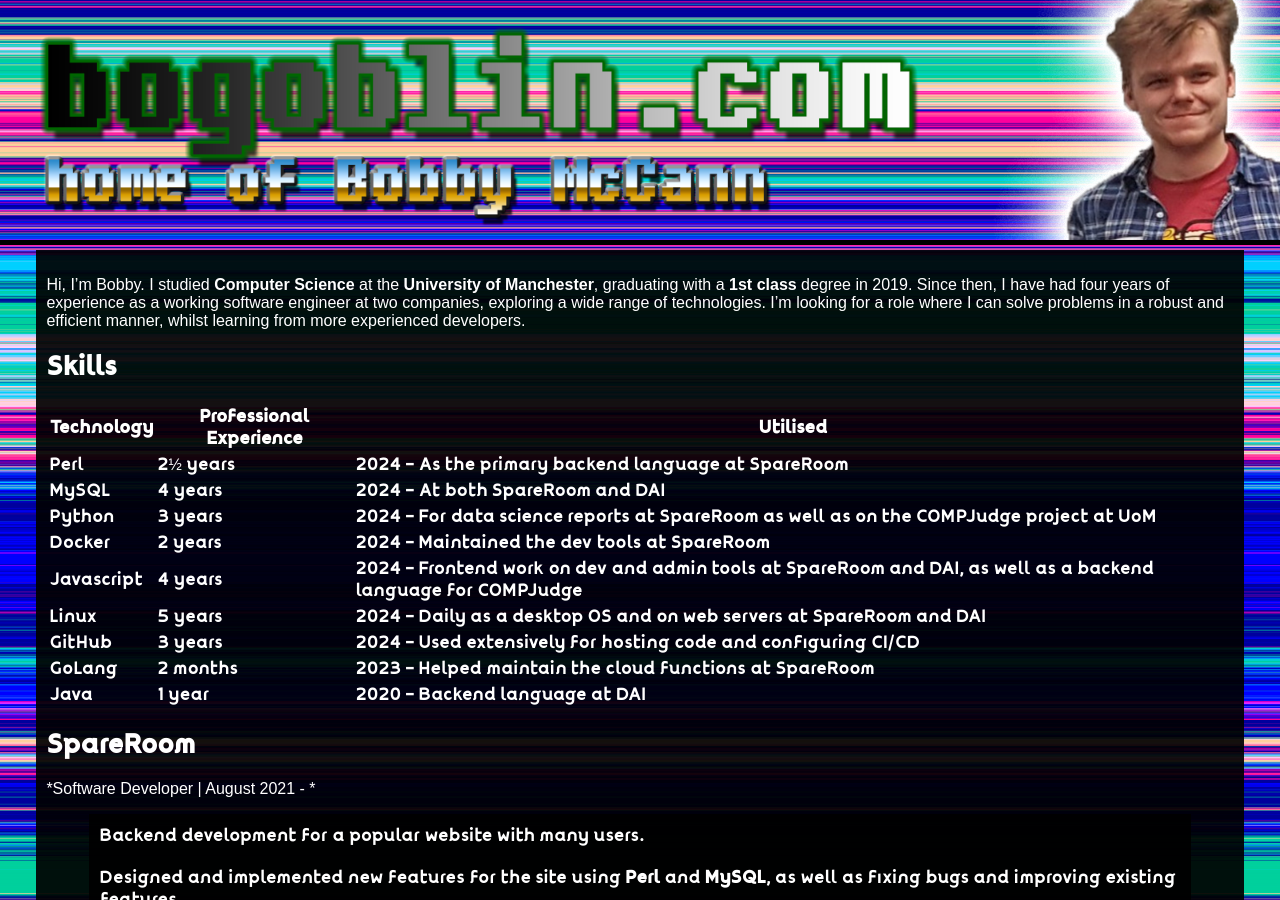
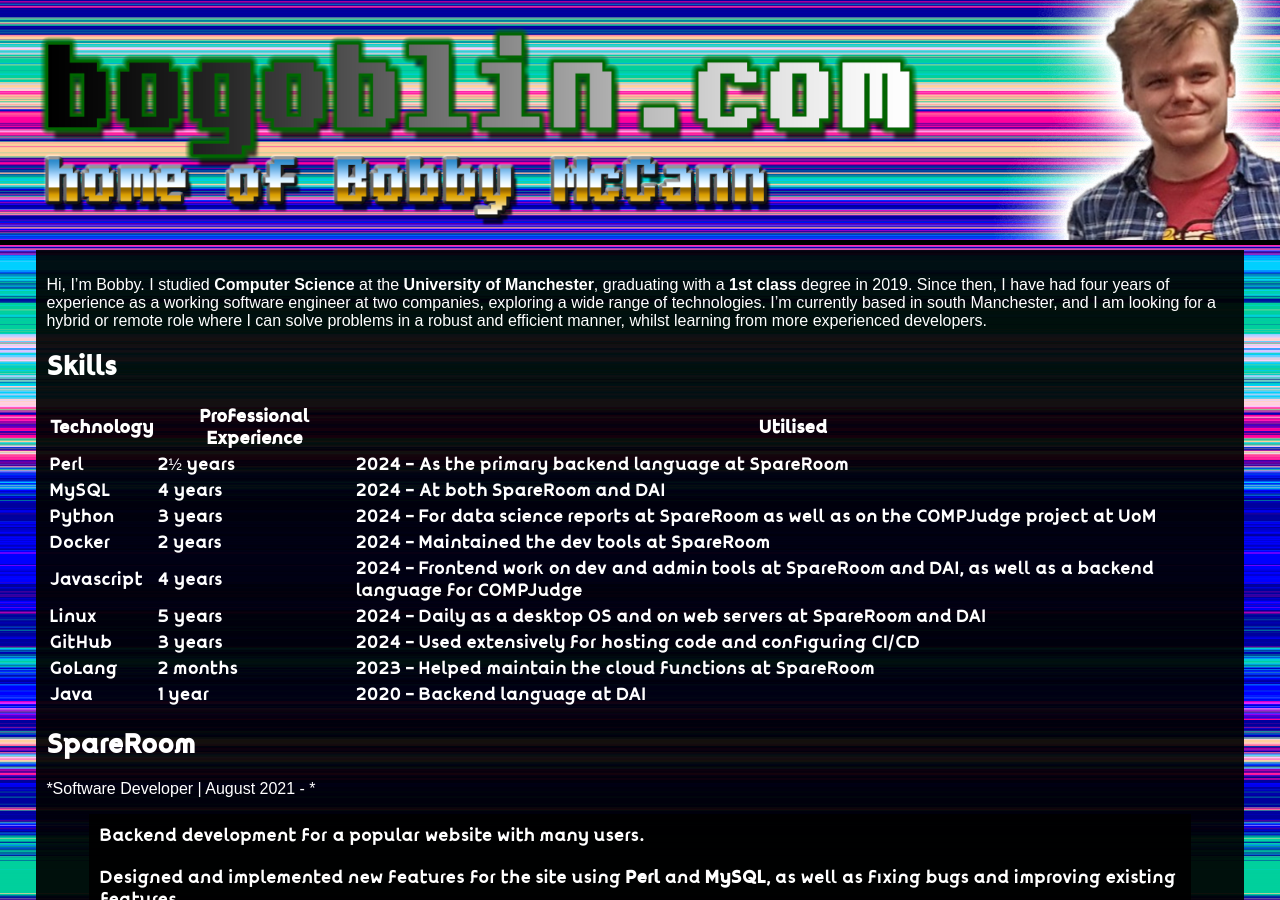
Before and after one commit to bogoblin/bobbyweb, a Jekyll site: the page built from cv/cv.md, in a window 1280 px wide and 900 px high. Built offline with Jekyll 4.4.1, drawn with Linux system fonts in a browser that asks for light colours; our own code applies the rules of GitHub Pages for plain Markdown files.

Commit message:
Add location

```diff
--- a/cv/cv.md
+++ b/cv/cv.md
@@ -1,7 +1,8 @@
 Hi, I'm Bobby. I studied **Computer Science** at the **University of Manchester**,
 graduating with a **1st class** degree in 2019. Since then, I have had four
 years of experience as a working software engineer at two companies, exploring
-a wide range of technologies. I'm looking for a role where I can solve problems
+a wide range of technologies. I'm currently based in south Manchester, and I am
+looking for a hybrid or remote role where I can solve problems
 in a robust and efficient manner, whilst learning from more experienced
 developers.
 
--- a/cv/index.html
+++ b/cv/index.html
@@ -46,7 +46,7 @@
             <a href="Bobby_W_McCann_CV.pdf" class="button noprint">🗎 PDF Version</a>
         </div>
     </div>
-    <div class="content"><p>Hi, I’m Bobby. I studied <strong>Computer Science</strong> at the <strong>University of Manchester</strong>, graduating with a <strong>1st class</strong> degree in 2019. Since then, I have had four years of experience as a working software engineer at two companies, exploring a wide range of technologies. I’m looking for a role where I can solve problems in a robust and efficient manner, whilst learning from more experienced developers.</p>
+    <div class="content"><p>Hi, I’m Bobby. I studied <strong>Computer Science</strong> at the <strong>University of Manchester</strong>, graduating with a <strong>1st class</strong> degree in 2019. Since then, I have had four years of experience as a working software engineer at two companies, exploring a wide range of technologies. I’m currently based in south Manchester, and I am looking for a hybrid or remote role where I can solve problems in a robust and efficient manner, whilst learning from more experienced developers.</p>
 <h2 id="skills">Skills</h2>
 <table>
 <colgroup>
```
Also changed, not shown: 1 other file.
